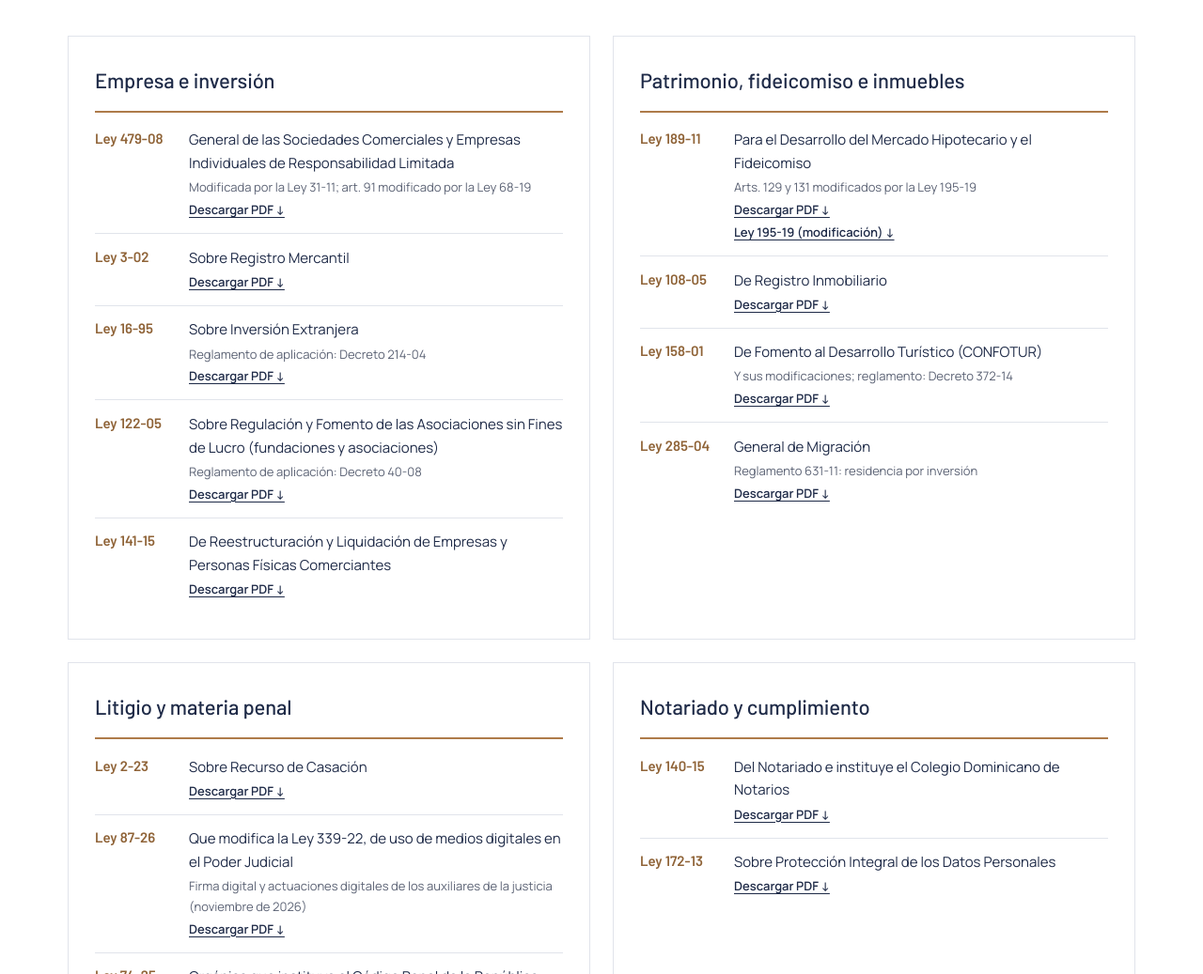
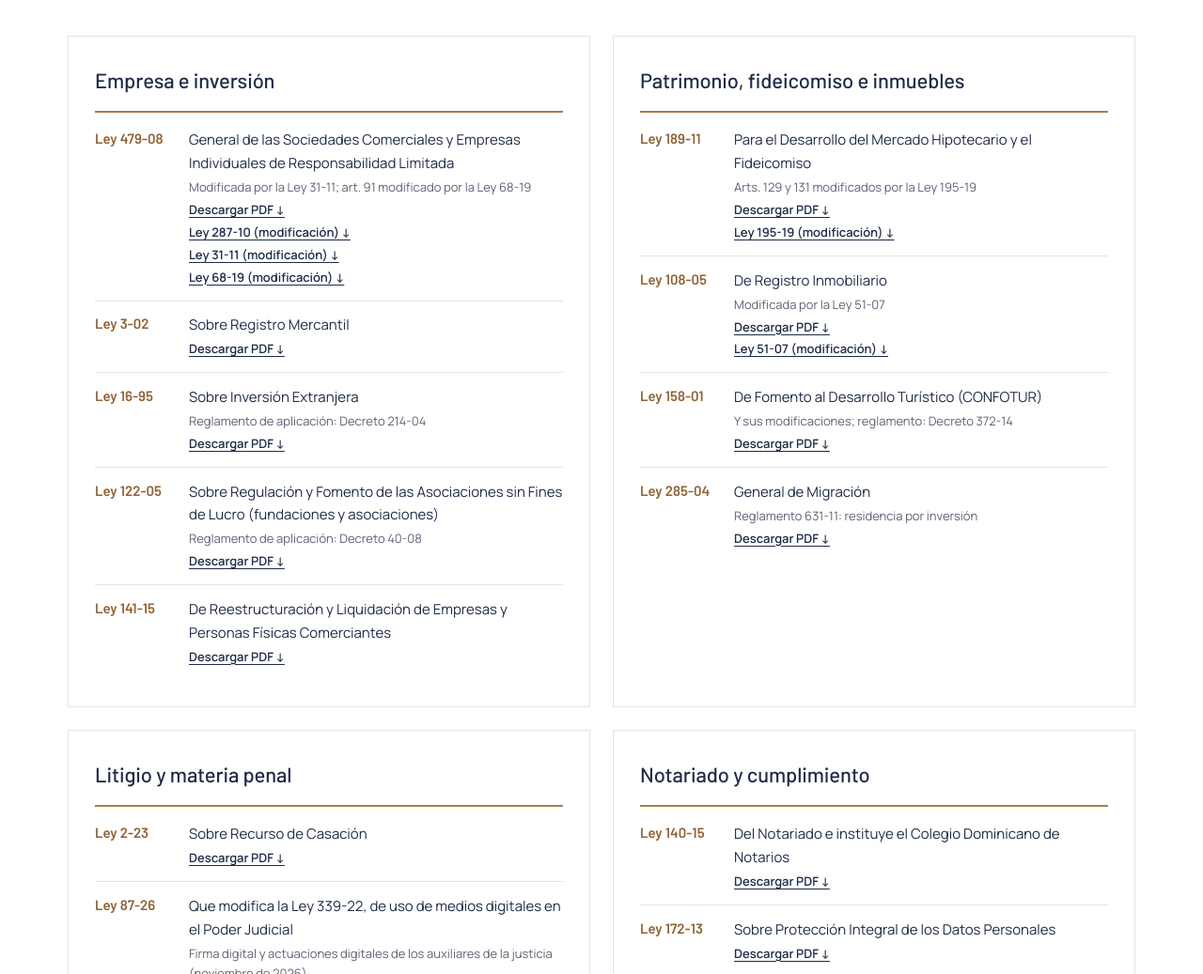
Before and after one commit to Jonathanperaltapena/ESLA-pagina-web, a plain HTML site: page index.html in a window 1280 px wide. Shown: the part 10660-11697 px from the top of the page at 94% size. Drawn offline with Linux system fonts and the light colour scheme.

Commit message:
Agregar leyes modificatorias de la 479-08 y la 108-05
Se descargan del portal de la Consultoría Jurídica y se enlazan junto a
la ley que modifican: Leyes 287-10, 31-11 y 68-19 (Ley 479-08) y Ley
51-07 (Ley 108-05).

Co-Authored-By: Claude Opus 5.5 <noreply@anthropic.com>
Claude-Session: https://claude.ai/code/session_0182sjA5TFZt5oNGRahTAd8o

```diff
--- a/index.html
+++ b/index.html
@@ -918,7 +918,7 @@ footer strong { color: #FFFFFF; font-weight: 600; }
       <div class="law-group">
         <h3><span lang="es">Empresa e inversión</span><span lang="en">Business and investment</span></h3>
         <ul>
-          <li><span class="law-no">Ley 479-08</span><span class="law-name"><span lang="es">General de las Sociedades Comerciales y Empresas Individuales de Responsabilidad Limitada</span><span lang="en">Commercial Companies and Single-Owner LLCs</span></span><span class="law-note"><span lang="es">Modificada por la Ley 31-11; art. 91 modificado por la Ley 68-19</span><span lang="en">Amended by Law 31-11; art. 91 amended by Law 68-19</span></span><a class="law-link" href="leyes/ley-479-08-sociedades-comerciales.pdf" target="_blank" rel="noopener"><span lang="es">Descargar PDF ↓</span><span lang="en">Download PDF ↓</span></a></li>
+          <li><span class="law-no">Ley 479-08</span><span class="law-name"><span lang="es">General de las Sociedades Comerciales y Empresas Individuales de Responsabilidad Limitada</span><span lang="en">Commercial Companies and Single-Owner LLCs</span></span><span class="law-note"><span lang="es">Modificada por la Ley 31-11; art. 91 modificado por la Ley 68-19</span><span lang="en">Amended by Law 31-11; art. 91 amended by Law 68-19</span></span><a class="law-link" href="leyes/ley-479-08-sociedades-comerciales.pdf" target="_blank" rel="noopener"><span lang="es">Descargar PDF ↓</span><span lang="en">Download PDF ↓</span></a><a class="law-link" href="leyes/ley-287-10-modifica-ley-479-08.pdf" target="_blank" rel="noopener"><span lang="es">Ley 287-10 (modificación) ↓</span><span lang="en">Law 287-10 (amendment) ↓</span></a><a class="law-link" href="leyes/ley-31-11-modifica-ley-479-08.pdf" target="_blank" rel="noopener"><span lang="es">Ley 31-11 (modificación) ↓</span><span lang="en">Law 31-11 (amendment) ↓</span></a><a class="law-link" href="leyes/ley-68-19-modifica-art-91-ley-479-08.pdf" target="_blank" rel="noopener"><span lang="es">Ley 68-19 (modificación) ↓</span><span lang="en">Law 68-19 (amendment) ↓</span></a></li>
           <li><span class="law-no">Ley 3-02</span><span class="law-name"><span lang="es">Sobre Registro Mercantil</span><span lang="en">Commercial Registry</span></span><a class="law-link" href="leyes/ley-3-02-registro-mercantil.pdf" target="_blank" rel="noopener"><span lang="es">Descargar PDF ↓</span><span lang="en">Download PDF ↓</span></a></li>
           <li><span class="law-no">Ley 16-95</span><span class="law-name"><span lang="es">Sobre Inversión Extranjera</span><span lang="en">Foreign Investment</span></span><span class="law-note"><span lang="es">Reglamento de aplicación: Decreto 214-04</span><span lang="en">Implementing regulation: Decree 214-04</span></span><a class="law-link" href="leyes/ley-16-95-inversion-extranjera.pdf" target="_blank" rel="noopener"><span lang="es">Descargar PDF ↓</span><span lang="en">Download PDF ↓</span></a></li>
           <li><span class="law-no">Ley 122-05</span><span class="law-name"><span lang="es">Sobre Regulación y Fomento de las Asociaciones sin Fines de Lucro (fundaciones y asociaciones)</span><span lang="en">Non-Profit Associations (foundations and associations)</span></span><span class="law-note"><span lang="es">Reglamento de aplicación: Decreto 40-08</span><span lang="en">Implementing regulation: Decree 40-08</span></span><a class="law-link" href="leyes/ley-122-05-asociaciones-sin-fines-de-lucro.pdf" target="_blank" rel="noopener"><span lang="es">Descargar PDF ↓</span><span lang="en">Download PDF ↓</span></a></li>
@@ -929,7 +929,7 @@ footer strong { color: #FFFFFF; font-weight: 600; }
         <h3><span lang="es">Patrimonio, fideicomiso e inmuebles</span><span lang="en">Wealth, trusts and real estate</span></h3>
         <ul>
           <li><span class="law-no">Ley 189-11</span><span class="law-name"><span lang="es">Para el Desarrollo del Mercado Hipotecario y el Fideicomiso</span><span lang="en">Mortgage Market Development and Trusts</span></span><span class="law-note"><span lang="es">Arts. 129 y 131 modificados por la Ley 195-19</span><span lang="en">Arts. 129 and 131 amended by Law 195-19</span></span><a class="law-link" href="leyes/ley-189-11-mercado-hipotecario-y-fideicomiso.pdf" target="_blank" rel="noopener"><span lang="es">Descargar PDF ↓</span><span lang="en">Download PDF ↓</span></a><a class="law-link" href="leyes/ley-195-19-modifica-ley-189-11.pdf" target="_blank" rel="noopener"><span lang="es">Ley 195-19 (modificación) ↓</span><span lang="en">Law 195-19 (amendment) ↓</span></a></li>
-          <li><span class="law-no">Ley 108-05</span><span class="law-name"><span lang="es">De Registro Inmobiliario</span><span lang="en">Real Estate Registry</span></span><a class="law-link" href="leyes/ley-108-05-registro-inmobiliario.pdf" target="_blank" rel="noopener"><span lang="es">Descargar PDF ↓</span><span lang="en">Download PDF ↓</span></a></li>
+          <li><span class="law-no">Ley 108-05</span><span class="law-name"><span lang="es">De Registro Inmobiliario</span><span lang="en">Real Estate Registry</span></span><span class="law-note"><span lang="es">Modificada por la Ley 51-07</span><span lang="en">Amended by Law 51-07</span></span><a class="law-link" href="leyes/ley-108-05-registro-inmobiliario.pdf" target="_blank" rel="noopener"><span lang="es">Descargar PDF ↓</span><span lang="en">Download PDF ↓</span></a><a class="law-link" href="leyes/ley-51-07-modifica-ley-108-05.pdf" target="_blank" rel="noopener"><span lang="es">Ley 51-07 (modificación) ↓</span><span lang="en">Law 51-07 (amendment) ↓</span></a></li>
           <li><span class="law-no">Ley 158-01</span><span class="law-name"><span lang="es">De Fomento al Desarrollo Turístico (CONFOTUR)</span><span lang="en">Tourism Development Incentives (CONFOTUR)</span></span><span class="law-note"><span lang="es">Y sus modificaciones; reglamento: Decreto 372-14</span><span lang="en">As amended; regulation: Decree 372-14</span></span><a class="law-link" href="leyes/ley-158-01-fomento-turistico-confotur.pdf" target="_blank" rel="noopener"><span lang="es">Descargar PDF ↓</span><span lang="en">Download PDF ↓</span></a></li>
           <li><span class="law-no">Ley 285-04</span><span class="law-name"><span lang="es">General de Migración</span><span lang="en">General Migration Law</span></span><span class="law-note"><span lang="es">Reglamento 631-11: residencia por inversión</span><span lang="en">Regulation 631-11: residency by investment</span></span><a class="law-link" href="leyes/ley-285-04-general-de-migracion.pdf" target="_blank" rel="noopener"><span lang="es">Descargar PDF ↓</span><span lang="en">Download PDF ↓</span></a></li>
         </ul>
```
Also changed, not shown: 4 other files.
